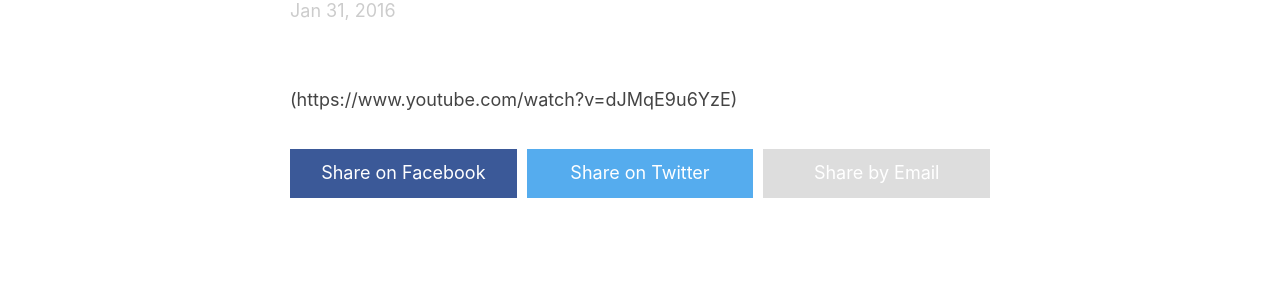
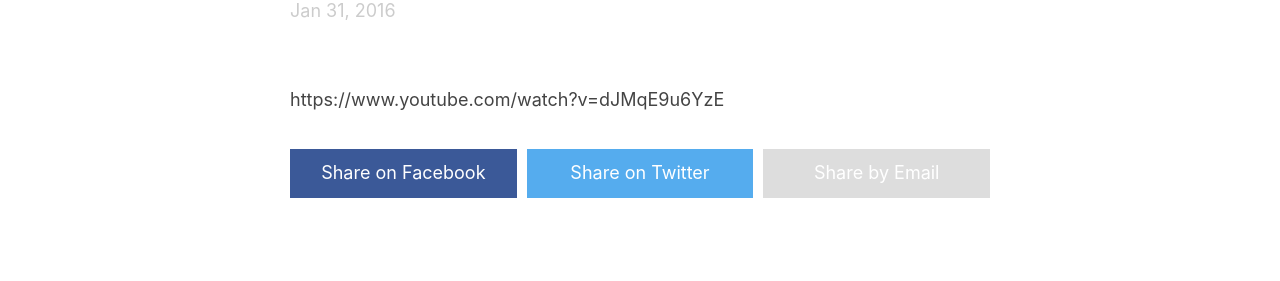
Before and after one commit to morgantracey/morgantracey.github.io, a Jekyll site: the page built from _posts/2016-01-31-mercyhurst-college.markdown, in a window 1280 px wide. Shown: the part 173-454 px from the top of the page. Built offline with Jekyll 4.4.1, drawn with Linux system fonts in a browser that asks for light colours.

```diff
--- a/_posts/2016-01-31-mercyhurst-college.markdown
+++ b/_posts/2016-01-31-mercyhurst-college.markdown
@@ -1,6 +1,6 @@
 ---
-title: 'Mercyhurst College '
+title: Mercyhurst College
 date: 2016-01-31 13:40:00 -07:00
 ---
 
-(https://www.youtube.com/watch?v=dJMqE9u6YzE)
+https://www.youtube.com/watch?v=dJMqE9u6YzE
```
